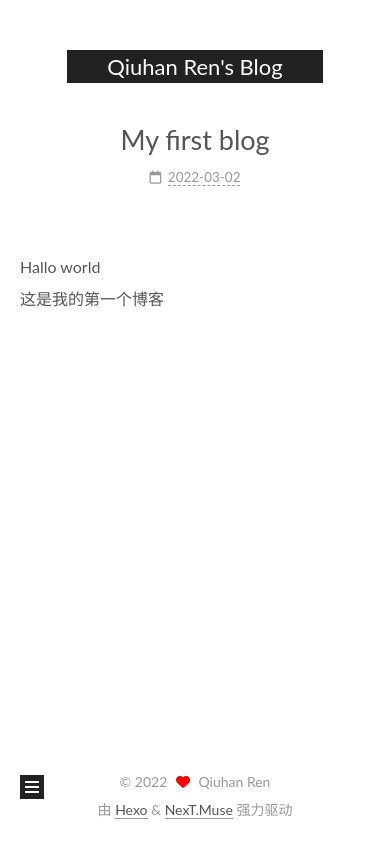
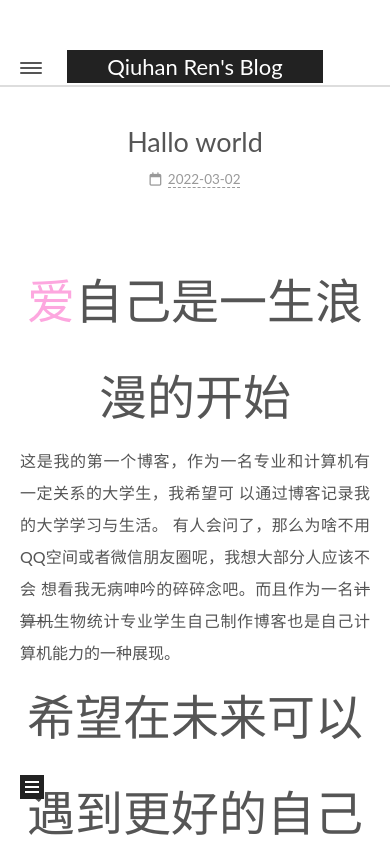
Before and after one commit to RenQiuhan/RenQiuhan.github.io, a plain HTML site: page 2022/03/02/My-first-blog/index.html in a window 390 px wide. Shown: the top 864 px of the page. Drawn offline with nearby package versions, Linux system fonts and the light colour scheme.

Commit message:
Site updated: 2022-03-02 14:48:43

```diff
--- a/2022/03/02/My-first-blog/index.html
+++ b/2022/03/02/My-first-blog/index.html
@@ -18,29 +18,29 @@
 <link rel="stylesheet" href="https://cdn.jsdelivr.net/npm/@fortawesome/fontawesome-free@6.0.0/css/all.min.css" integrity="sha256-jTIdiMuX/e3DGJUGwl3pKSxuc6YOuqtJYkM0bGQESA4=" crossorigin="anonymous">
   <link rel="stylesheet" href="https://cdn.jsdelivr.net/npm/animate.css@3.1.1/animate.min.css" integrity="sha256-PR7ttpcvz8qrF57fur/yAx1qXMFJeJFiA6pSzWi0OIE=" crossorigin="anonymous">
 
-<script class="next-config" data-name="main" type="application/json">{"hostname":"example.com","root":"/","images":"/images","scheme":"Muse","darkmode":false,"version":"8.10.1","exturl":false,"sidebar":{"position":"left","display":"post","padding":18,"offset":12},"copycode":false,"bookmark":{"enable":false,"color":"#222","save":"auto"},"mediumzoom":false,"lazyload":false,"pangu":false,"comments":{"style":"tabs","active":null,"storage":true,"lazyload":false,"nav":null},"stickytabs":false,"motion":{"enable":true,"async":false,"transition":{"post_block":"fadeIn","post_header":"fadeInDown","post_body":"fadeInDown","coll_header":"fadeInLeft","sidebar":"fadeInUp"}},"prism":false,"i18n":{"placeholder":"搜索...","empty":"没有找到任何搜索结果：${query}","hits_time":"找到 ${hits} 个搜索结果（用时 ${time} 毫秒）","hits":"找到 ${hits} 个搜索结果"}}</script><script src="/js/config.js"></script>
+<script class="next-config" data-name="main" type="application/json">{"hostname":"renqiuhan.github.io","root":"/","images":"/images","scheme":"Muse","darkmode":false,"version":"8.10.1","exturl":false,"sidebar":{"position":"left","display":"post","padding":18,"offset":12},"copycode":false,"bookmark":{"enable":false,"color":"#222","save":"auto"},"mediumzoom":false,"lazyload":false,"pangu":false,"comments":{"style":"tabs","active":null,"storage":true,"lazyload":false,"nav":null},"stickytabs":false,"motion":{"enable":true,"async":false,"transition":{"post_block":"fadeIn","post_header":"fadeInDown","post_body":"fadeInDown","coll_header":"fadeInLeft","sidebar":"fadeInUp"}},"prism":false,"i18n":{"placeholder":"搜索...","empty":"没有找到任何搜索结果：${query}","hits_time":"找到 ${hits} 个搜索结果（用时 ${time} 毫秒）","hits":"找到 ${hits} 个搜索结果"}}</script><script src="/js/config.js"></script>
 
-    <meta name="description" content="Hallo world这是我的第一个博客">
+    <meta name="description" content="爱自己是一生浪漫的开始   这是我的第一个博客，作为一名专业和计算机有一定关系的大学生，我希望可 以通过博客记录我的大学学习与生活。   有人会问了，那么为啥不用QQ空间或者微信朋友圈呢，我想大部分人应该不会 想看我无病呻吟的碎碎念吧。而且作为一名计算机生物统计专业学生自己制作博客也是自己计算机能力的一种展现。 希望在未来可以遇到更好的自己">
 <meta property="og:type" content="article">
-<meta property="og:title" content="My first blog">
-<meta property="og:url" content="http://example.com/2022/03/02/My-first-blog/index.html">
+<meta property="og:title" content="Hallo world">
+<meta property="og:url" content="https://renqiuhan.github.io/2022/03/02/My-first-blog/index.html">
 <meta property="og:site_name" content="Qiuhan Ren&#39;s Blog">
-<meta property="og:description" content="Hallo world这是我的第一个博客">
+<meta property="og:description" content="爱自己是一生浪漫的开始   这是我的第一个博客，作为一名专业和计算机有一定关系的大学生，我希望可 以通过博客记录我的大学学习与生活。   有人会问了，那么为啥不用QQ空间或者微信朋友圈呢，我想大部分人应该不会 想看我无病呻吟的碎碎念吧。而且作为一名计算机生物统计专业学生自己制作博客也是自己计算机能力的一种展现。 希望在未来可以遇到更好的自己">
 <meta property="og:locale" content="zh_CN">
 <meta property="article:published_time" content="2022-03-02T05:27:52.000Z">
-<meta property="article:modified_time" content="2022-03-02T05:50:29.615Z">
+<meta property="article:modified_time" content="2022-03-02T06:48:06.843Z">
 <meta property="article:author" content="Qiuhan Ren">
 <meta name="twitter:card" content="summary">
 
 
-<link rel="canonical" href="http://example.com/2022/03/02/My-first-blog/">
+<link rel="canonical" href="https://renqiuhan.github.io/2022/03/02/My-first-blog/">
 
 
 
-<script class="next-config" data-name="page" type="application/json">{"sidebar":"","isHome":false,"isPost":true,"lang":"zh-CN","comments":true,"permalink":"http://example.com/2022/03/02/My-first-blog/","path":"2022/03/02/My-first-blog/","title":"My first blog"}</script>
+<script class="next-config" data-name="page" type="application/json">{"sidebar":"","isHome":false,"isPost":true,"lang":"zh-CN","comments":true,"permalink":"https://renqiuhan.github.io/2022/03/02/My-first-blog/","path":"2022/03/02/My-first-blog/","title":"Hallo world"}</script>
 
 <script class="next-config" data-name="calendar" type="application/json">""</script>
-<title>My first blog | Qiuhan Ren's Blog</title>
+<title>Hallo world | Qiuhan Ren's Blog</title>
 
 
 
@@ -60,6 +60,9 @@
       <div class="header-inner"><div class="site-brand-container">
   <div class="site-nav-toggle">
     <div class="toggle" aria-label="切换导航栏" role="button">
+        <span class="toggle-line"></span>
+        <span class="toggle-line"></span>
+        <span class="toggle-line"></span>
     </div>
   </div>
 
@@ -80,6 +83,11 @@
 
 
 
+<nav class="site-nav">
+  <ul class="main-menu menu">
+        <li class="menu-item menu-item-home"><a href="/" rel="section"><i class="fa fa-home fa-fw"></i>首页</a></li>
+  </ul>
+</nav>
 
 
 
@@ -160,7 +168,7 @@
 
 
   <article itemscope itemtype="http://schema.org/Article" class="post-content" lang="zh-CN">
-    <link itemprop="mainEntityOfPage" href="http://example.com/2022/03/02/My-first-blog/">
+    <link itemprop="mainEntityOfPage" href="https://renqiuhan.github.io/2022/03/02/My-first-blog/">
 
     <span hidden itemprop="author" itemscope itemtype="http://schema.org/Person">
       <meta itemprop="image" content="/images/avatar.gif">
@@ -173,12 +181,12 @@
     </span>
 
     <span hidden itemprop="post" itemscope itemtype="http://schema.org/CreativeWork">
-      <meta itemprop="name" content="My first blog | Qiuhan Ren's Blog">
+      <meta itemprop="name" content="Hallo world | Qiuhan Ren's Blog">
       <meta itemprop="description" content="">
     </span>
       <header class="post-header">
         <h1 class="post-title" itemprop="name headline">
-          My first blog
+          Hallo world
         </h1>
 
         <div class="post-meta-container">
@@ -190,7 +198,7 @@
       <span class="post-meta-item-text">发表于</span>
 
 
-      <time title="创建时间：2022-03-02 13:27:52 / 修改时间：13:50:29" itemprop="dateCreated datePublished" datetime="2022-03-02T13:27:52+08:00">2022-03-02</time>
+      <time title="创建时间：2022-03-02 13:27:52 / 修改时间：14:48:06" itemprop="dateCreated datePublished" datetime="2022-03-02T13:27:52+08:00">2022-03-02</time>
     </span>
 
 
@@ -203,8 +211,12 @@
 
 
     <div class="post-body" itemprop="articleBody">
-        <p>Hallo world<br>这是我的第一个博客</p>
-
+        <center><font size=50><font color=#FDA7DF>爱</font>自己是一生浪漫的开始</font></center>
+  这是我的第一个博客，作为一名专业和计算机有一定关系的大学生，我希望可
+以通过博客记录我的大学学习与生活。
+  有人会问了，那么为啥不用QQ空间或者微信朋友圈呢，我想大部分人应该不会
+想看我无病呻吟的碎碎念吧。而且作为一名<del>计算机</del>生物统计专业学生自己制作博客也是自己计算机能力的一种展现。
+<center><font size=20>希望在未来可以遇到更好的自己</font></center>
     </div>
 
 
--- a/css/main.css
+++ b/css/main.css
@@ -2526,7 +2526,7 @@ ul.breadcrumb li:last-child {
   vertical-align: middle;
 }
 .links-of-author a::before {
-  background: #08dbff;
+  background: #b363ff;
   display: inline-block;
   margin-right: 3px;
   transform: translateY(-2px);
```
Also changed, not shown: archives/2022/03/index.html (+12 -4 lines), archives/2022/index.html (+12 -4 lines), archives/index.html (+12 -4 lines), index.html (+20 -8 lines).
